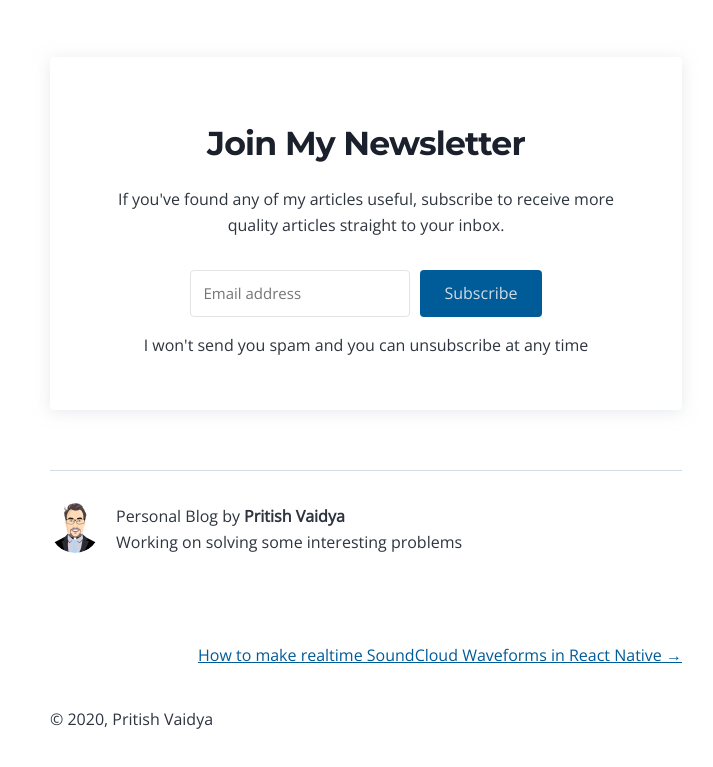
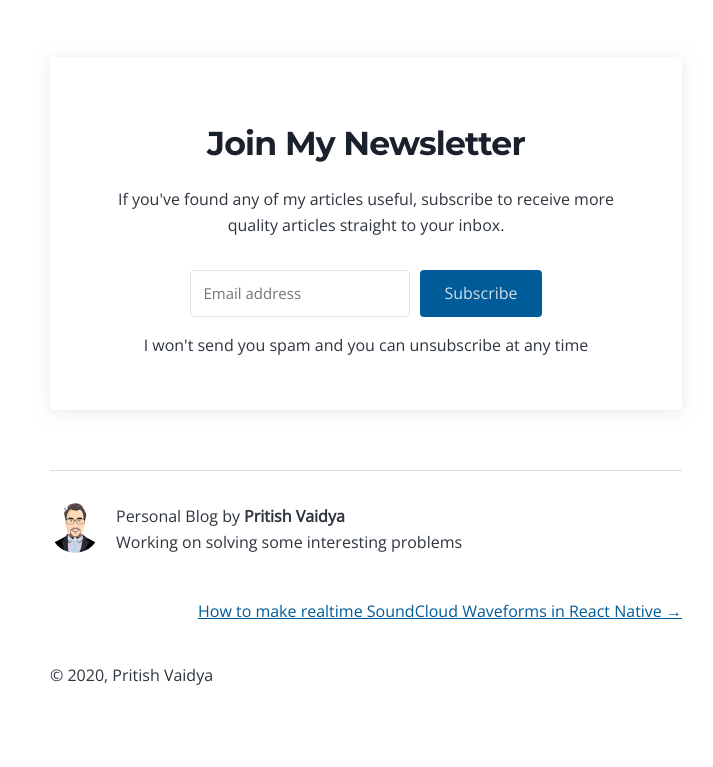
Before and after one commit to pritishvaidya/blog, a Gatsby site: page /monitor-network-changes-using-redux-saga/ in a window 1280 px wide. Shown: the part 2881-3648 px from the top of the page, without its empty margins (274-987 px from the left). Built offline with nearby package versions, Linux system fonts and the light colour scheme; Gatsby itself is replaced by a stand-in of ours; some packages are replaced by stand-ins of ours; a web font is replaced by a local one.

Commit message:
Comment section changes

```diff
--- a/gatsby-config.js
+++ b/gatsby-config.js
@@ -6,7 +6,8 @@ module.exports = {
       summary: `Working on solving some interesting problems`,
     },
     description: `My Personal Blog`,
-    siteUrl: `https://pritish-vaidya-blog.netlify.app/`
+    siteUrl: `https://pritish-vaidya-blog.netlify.app/`,
+    repo: 'pritishvaidya/blog'
   },
   plugins: [
     {
--- /dev/null
+++ b/src/components/comment-section.js
@@ -0,0 +1,38 @@
+import React, { useRef, useEffect } from 'react';
+import { useStaticQuery, graphql } from 'gatsby';
+
+function CommentSection () {
+  const commentSectionRef = useRef()
+
+  const data = useStaticQuery(graphql`
+		query CommentsQuery {
+			site {
+				siteMetadata {
+					repo
+				}
+			}
+		}
+	`);
+
+  useEffect(() => {
+    const scriptEl = document.createElement('script');
+    scriptEl.src = 'https://utteranc.es/client.js';
+    scriptEl.async = true;
+    scriptEl.setAttribute('id', 'utterances')
+    scriptEl.setAttribute('repo', data.site.siteMetadata.repo);
+    scriptEl.setAttribute('issue-term', 'pathname');
+    scriptEl.setAttribute('label', 'comments');
+    scriptEl.setAttribute('theme', 'github-light');
+    scriptEl.setAttribute('crossorigin', 'anonymous');
+
+    if(commentSectionRef && commentSectionRef.current) {
+      commentSectionRef.current.appendChild(scriptEl)
+    } else {
+      console.log(`Error adding utterances comments on: ${commentSectionRef}`)
+    }
+  }, [data]);
+
+  return <div ref={commentSectionRef} className="comments"/>;
+};
+
+export default CommentSection;
--- a/src/style.css
+++ b/src/style.css
@@ -289,7 +289,7 @@ a:focus {
 
 .bio {
   display: flex;
-  margin-bottom: var(--spacing-16);
+  margin-bottom: var(--spacing-5);
 }
 
 .bio p {
--- a/src/templates/blog-post.js
+++ b/src/templates/blog-post.js
@@ -5,6 +5,7 @@ import Bio from "../components/bio"
 import Layout from "../components/layout"
 import SEO from "../components/seo"
 import SubscriptionForm from "../components/subscription-form"
+import CommentSection from "../components/comment-section"
 
 const BlogPostTemplate = ({ data, location }) => {
   const post = data.markdownRemark
@@ -36,6 +37,7 @@ const BlogPostTemplate = ({ data, location }) => {
         <hr/>
         <footer>
           <Bio />
+          <CommentSection />
         </footer>
       </article>
       <aside>
```
